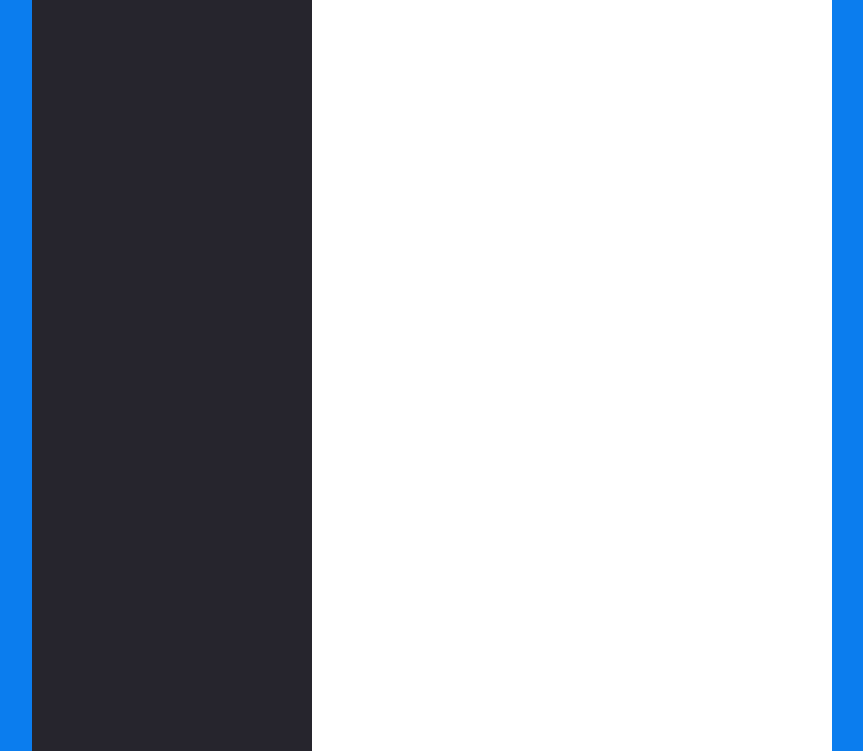
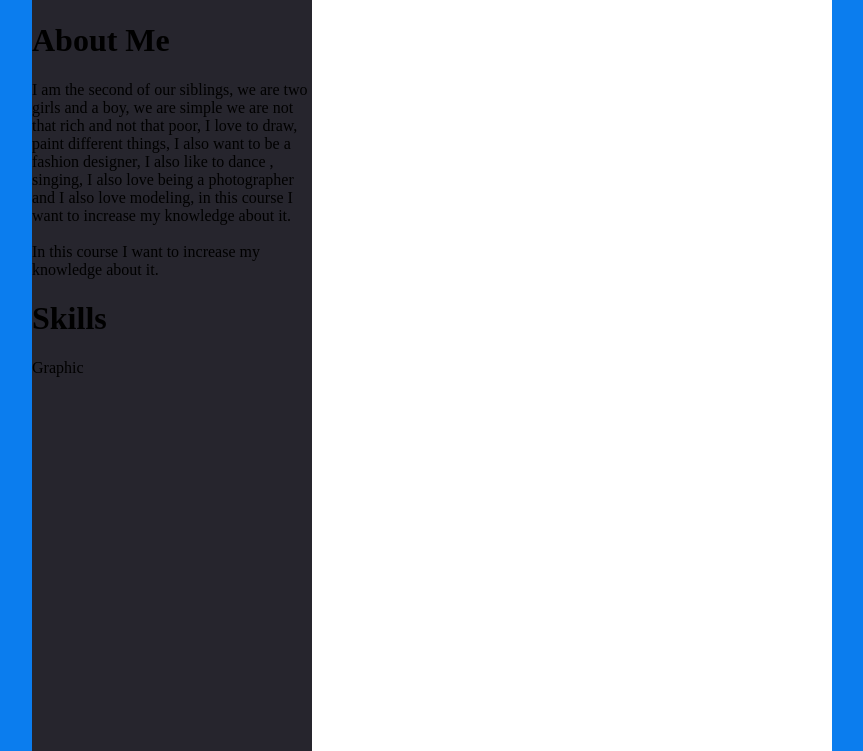
Before and after one commit to princess-delaura17/2aBsit, a plain HTML site: page index.html in a window 1280 px wide. Shown: the part 49-800 px from the top of the page, without its empty margins (208-1071 px from the left). Drawn offline with Linux system fonts and the light colour scheme; files that its build step writes are made by us from their sources.

Commit message:
Update index.html

```diff
--- a/index.html
+++ b/index.html
@@ -9,10 +9,20 @@
 <div class="box-outer">
      <div class="resume-box">
 <div class="box-1">
-    <img src="images/profile.png" class="profile">
+    <img src="images/profile.jpg" class="profile">
+<div class="content">
+ <h1>About Me</h1>
+<p>
+I am the second of our siblings, we are two girls and a boy, we are simple we are not that rich and not that poor, I love to draw, paint different things, I also want to be a fashion designer, I also like to dance , singing, I also love being a photographer and I also love modeling, in this course I want to increase my knowledge about it.
+<br/><br/>
+In this course I want to increase my knowledge about it.
+
+</p>
+
+<h1>Skills</h1>
+<p>Graphic
 
 </div>
 </div>
 </div>
 </body>
-</html>
```
